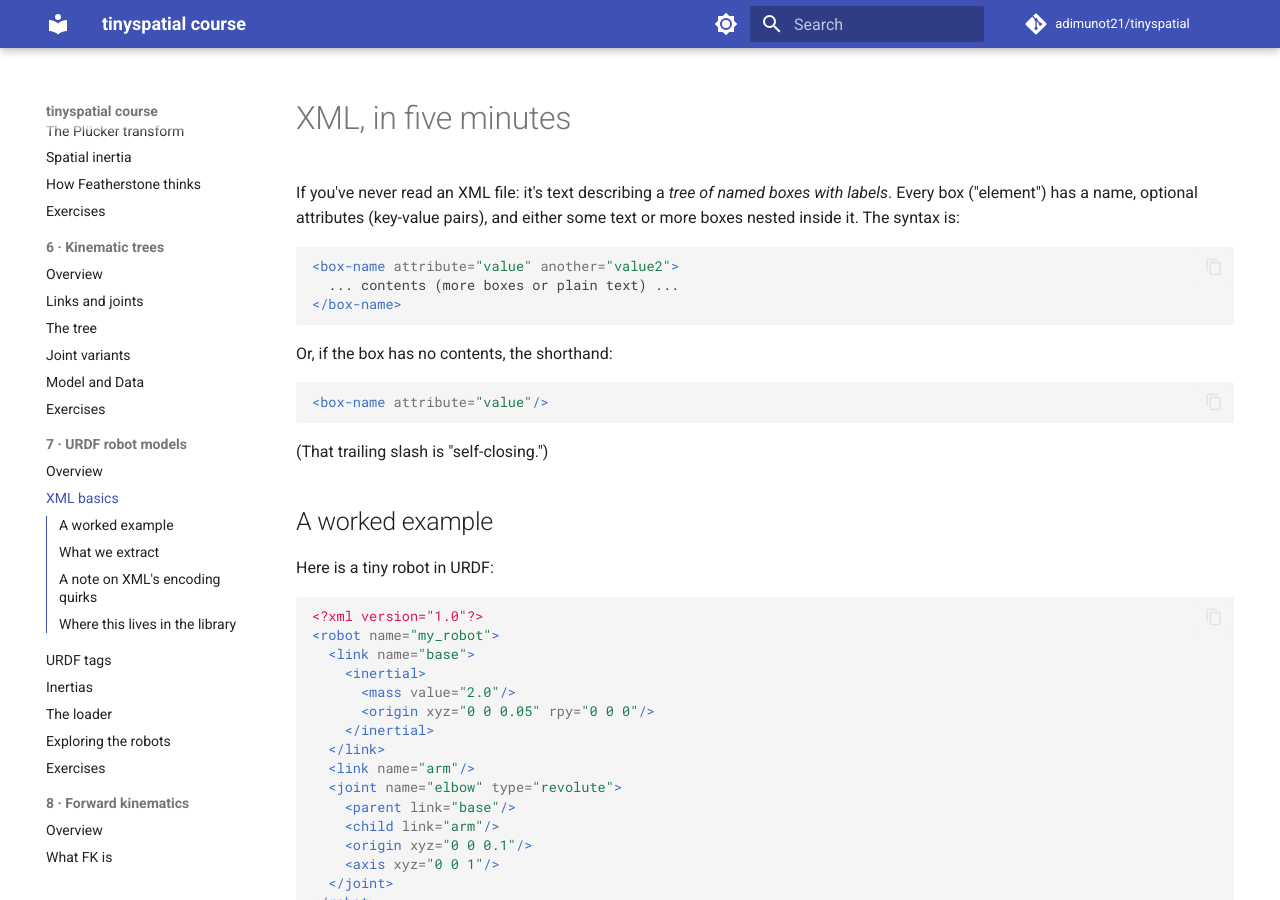
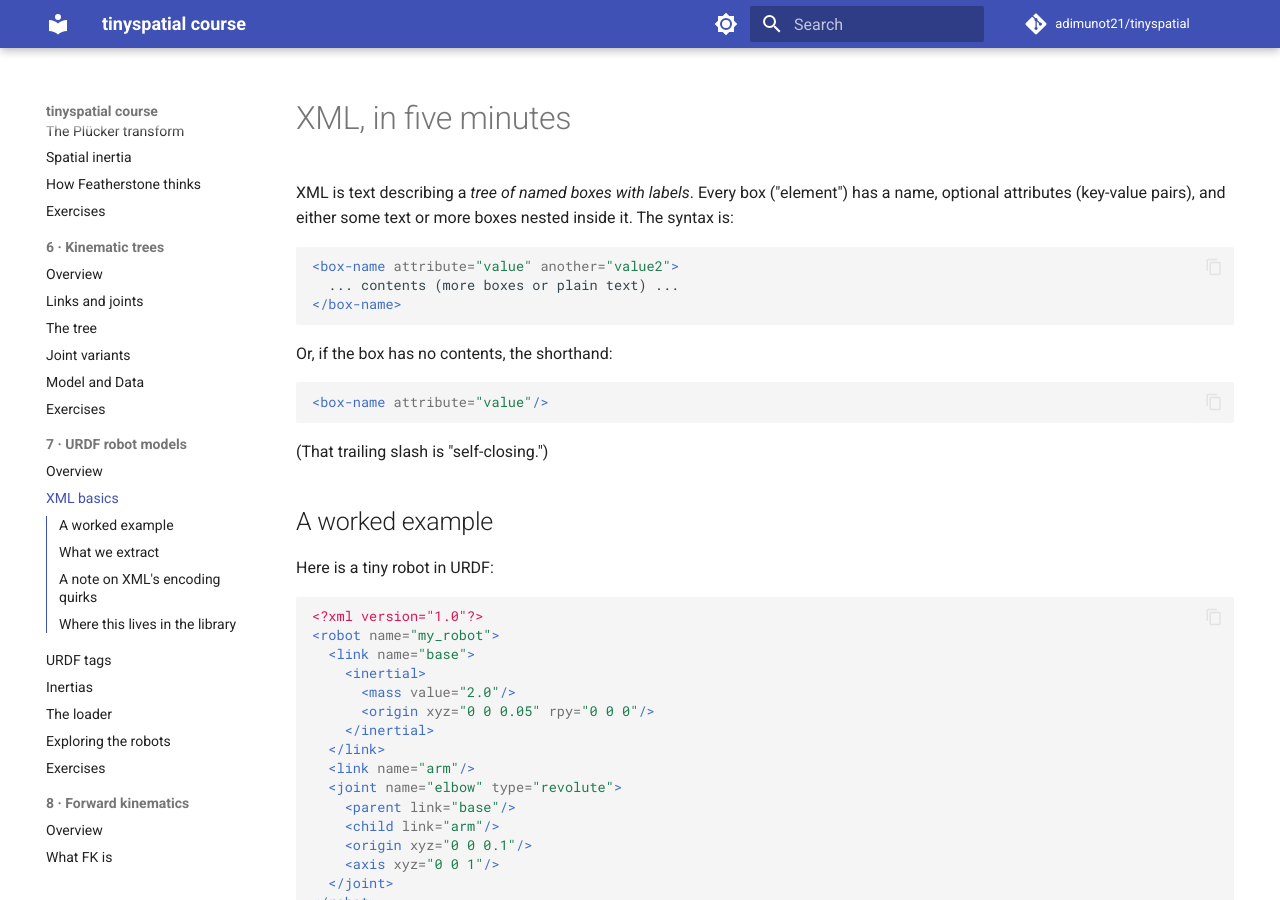
Before and after one commit to adimunot21/tinyspatial, an MkDocs documentation site: the page built from course/07_urdf_robot_models/01_xml_basics.md, in a window 1280 px wide and 900 px high. Built offline with MkDocs 1.6.1 and Material for MkDocs 9.7.7, drawn with Linux system fonts in a browser that asks for light colours; comment, search, counter and statistics services are not loaded.

Commit message:
docs(course): drop residual beginner framing from the URDF chapter
https://claude.ai/code/session_01ETkMtEcA1ndS8X2WFRTjNJ

````diff
--- a/course/07_urdf_robot_models/01_xml_basics.md
+++ b/course/07_urdf_robot_models/01_xml_basics.md
@@ -1,9 +1,8 @@
 # XML, in five minutes
 
-If you've never read an XML file: it's text describing a *tree of named
-boxes with labels*. Every box ("element") has a name, optional attributes
-(key-value pairs), and either some text or more boxes nested inside it. The
-syntax is:
+XML is text describing a *tree of named boxes with labels*. Every box
+("element") has a name, optional attributes (key-value pairs), and either some
+text or more boxes nested inside it. The syntax is:
 
 ```xml
 <box-name attribute="value" another="value2">
````
Also changed, not shown: course/07_urdf_robot_models/README.md (+1 -1 lines).
